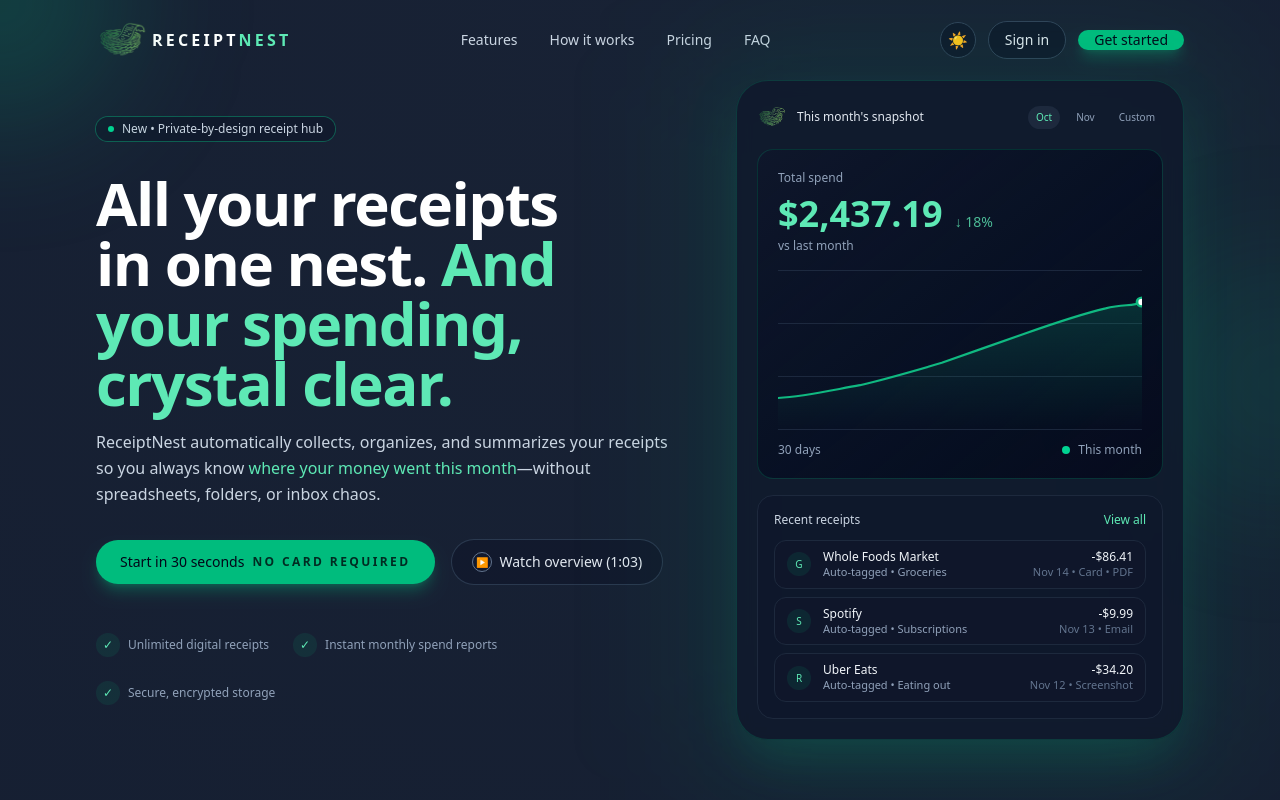
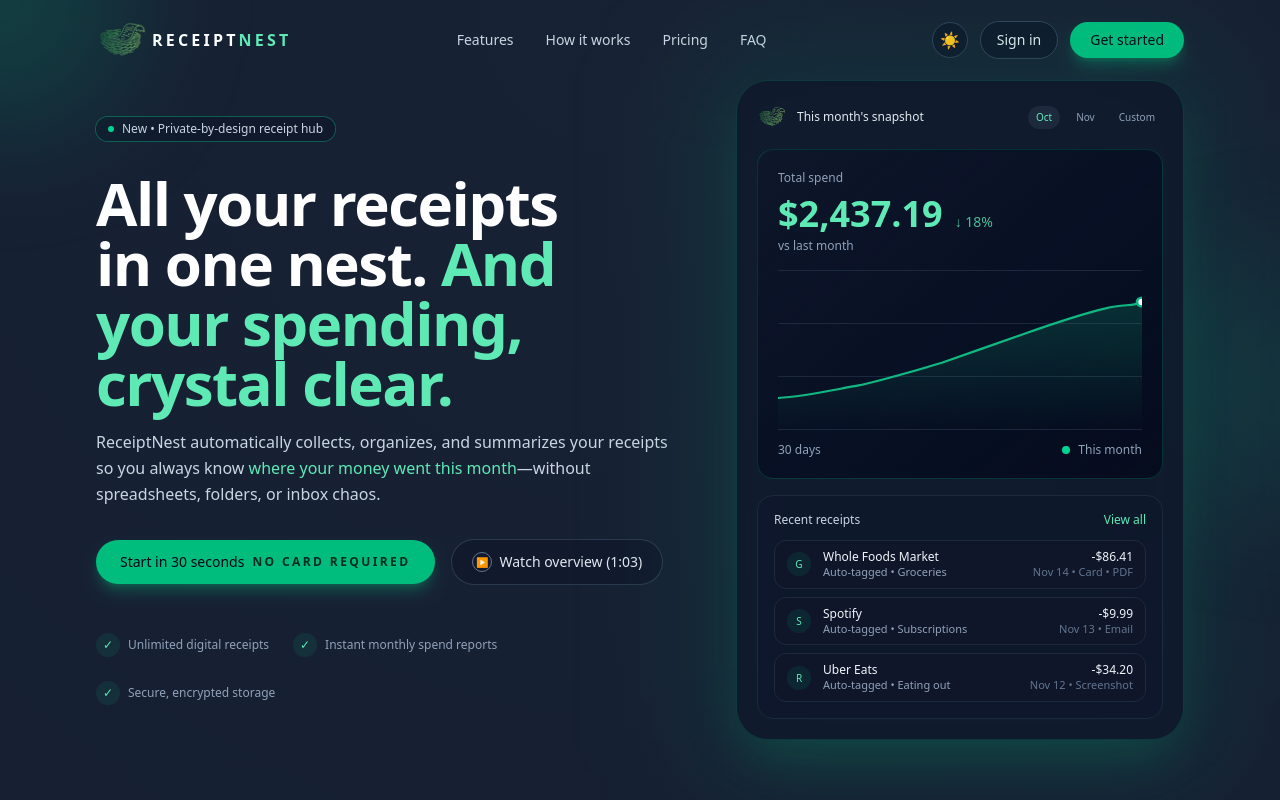
Before and after one commit to EdmondMbadu/receipt-nest, an Angular app: page / in a window 1280 px wide. Shown: the top 800 px of the page. Built offline with nearby package versions, Linux system fonts and the light colour scheme; no server answers.

Commit message:
upgraded the get started button on the landing page

```diff
--- a/src/app/features/landing/landing.component.html
+++ b/src/app/features/landing/landing.component.html
@@ -52,7 +52,7 @@
               Sign in
             </a>
             <a routerLink="/register"
-              class="hidden sm:inline-flex items-center justify-center rounded-full bg-emerald-500 px-4 text-sm font-medium text-white dark:text-slate-950 shadow-lg shadow-emerald-500/30 hover:bg-emerald-600 dark:hover:bg-emerald-400 transition-all duration-200 whitespace-nowrap">
+              class="hidden sm:inline-flex items-center justify-center rounded-full bg-emerald-500 px-5 py-2 text-sm font-medium text-white dark:text-slate-950 shadow-lg shadow-emerald-500/30 hover:bg-emerald-600 dark:hover:bg-emerald-400 transition-all duration-200 whitespace-nowrap">
               Get started
             </a>
 
```
